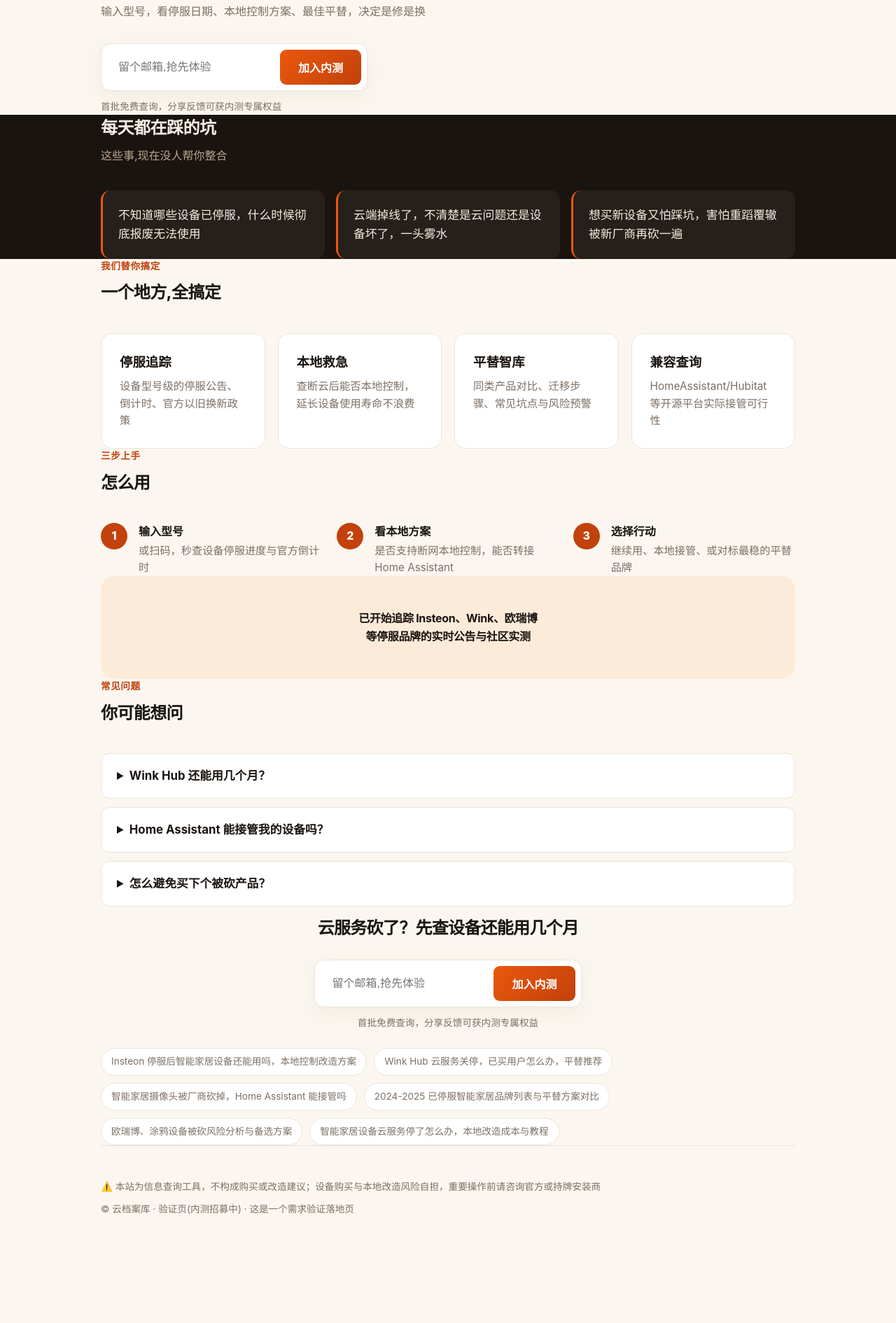
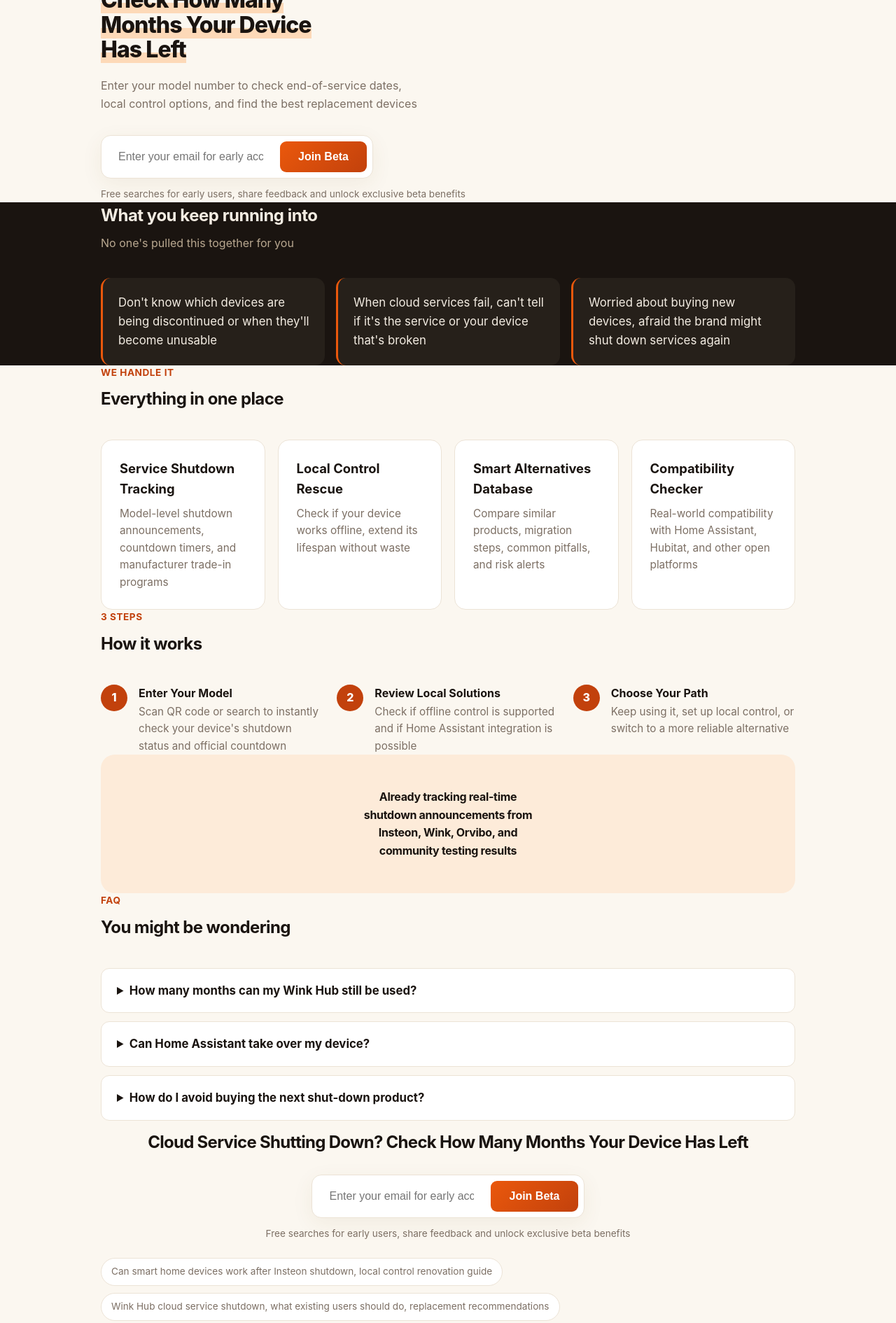
Before and after one commit to h2652908721-collab/smart-home-cloud-shutdown-tracker, a plain HTML site: page index.html in a window 1280 px wide. Shown: the part 228-2118 px from the top of the page at 70% size. Before the commit the page ends 2015 px from the top, so only its background shows below. Drawn offline with Linux system fonts and the light colour scheme.

Commit message:
relang to en

```diff
--- a/index.html
+++ b/index.html
@@ -1,6 +1,6 @@
-<!doctype html><html lang="zh-CN"><head>
+<!doctype html><html lang="en"><head>
 <meta charset="utf-8"><meta name="viewport" content="width=device-width,initial-scale=1">
-<title>云档案库 — 停服设备有救吗</title><link rel="canonical" href="https://h2652908721-collab.github.io/smart-home-cloud-shutdown-tracker/"><meta name="description" content="停服设备有救吗"><meta property="og:type" content="website"><meta property="og:title" content="云档案库 — 停服设备有救吗"><meta property="og:description" content="停服设备有救吗"><meta property="og:url" content="https://h2652908721-collab.github.io/smart-home-cloud-shutdown-tracker/">
+<title>Archive — Can Your Device Be Saved?</title>
 <style>
 :root{--ink:#1a1410;--bg:#fbf7f0;--card:#fff;--brand:#c2410c;--brand2:#ea580c;
 --muted:#7c6f64;--line:#ece3d6;--space:clamp(3.5rem,2rem+6vw,7rem)}
@@ -52,8 +52,8 @@ details{background:var(--card);border:1px solid var(--line);border-radius:12px;p
 summary{font-weight:650;cursor:pointer;font-size:1.05rem}
 details p{color:var(--muted);margin-top:10px}
 .seo{display:flex;flex-wrap:wrap;gap:10px;margin-top:24px}
-.seo a,.seo span{font-size:.85rem;color:var(--muted);background:var(--card);border:1px solid var(--line);
-padding:8px 14px;border-radius:999px;display:inline-block;text-decoration:none}
+.seo span{font-size:.85rem;color:var(--muted);background:var(--card);border:1px solid var(--line);
+padding:8px 14px;border-radius:999px;display:inline-block}
 footer{padding:48px 0;color:var(--muted);font-size:.85rem;border-top:1px solid var(--line);margin-top:var(--space)}
 .foot-cta{text-align:center;padding:var(--space) 0}
 .foot-cta h2{font-size:clamp(1.8rem,1.1rem+3vw,3rem);letter-spacing:-.03em;margin-bottom:26px}
@@ -61,31 +61,31 @@ footer{padding:48px 0;color:var(--muted);font-size:.85rem;border-top:1px solid v
 </style><script data-goatcounter="https://friday-lab.goatcounter.com/count" async src="//gc.zgo.at/count.js"></script>
 </head><body>
 <div class="wrap">
-<header><div class="logo">🍜 云档案库</div><a class="nav-cta" href="#join">加入内测</a></header>
+<header><div class="logo">🍜 Archive</div><a class="nav-cta" href="#join">Join Beta</a></header>
 <div class="hero">
-<span class="badge">停服设备有救吗</span>
-<h1><span class="hl">云服务砍了？先查设备还能用几个月</span></h1>
-<p class="sub">输入型号，看停服日期、本地控制方案、最佳平替，决定是修是换</p>
+<span class="badge">Can Your Device Be Saved?</span>
+<h1><span class="hl">Cloud Service Shutting Down? Check How Many Months Your Device Has Left</span></h1>
+<p class="sub">Enter your model number to check end-of-service dates, local control options, and find the best replacement devices</p>
 <div id="join" class="cta-row">
-<form class="form" action="https://formsubmit.co/2734e0f49605680196bfc44f5cca0531" method="POST"><input type="hidden" name="_subject" value="云档案库 — 新内测申请"><input type="hidden" name="_captcha" value="false"><input type="hidden" name="_template" value="table"><input type="email" name="email" required placeholder="留个邮箱,抢先体验"><button type="submit">加入内测</button></form></div>
-<p class="cta-sub">首批免费查询，分享反馈可获内测专属权益</p>
+<form class="form" action="https://formsubmit.co/2734e0f49605680196bfc44f5cca0531" method="POST"><input type="hidden" name="_subject" value="Archive — early access request"><input type="hidden" name="_captcha" value="false"><input type="hidden" name="_template" value="table"><input type="email" name="email" required placeholder="Enter your email for early access"><button type="submit">Join Beta</button></form></div>
+<p class="cta-sub">Free searches for early users, share feedback and unlock exclusive beta benefits</p>
 </div></div>
 <div class="pains"><div class="wrap">
-<h2>每天都在踩的坑</h2><p class="lead">这些事,现在没人帮你整合</p>
-<ul><li>不知道哪些设备已停服，什么时候彻底报废无法使用</li><li>云端掉线了，不清楚是云问题还是设备坏了，一头雾水</li><li>想买新设备又怕踩坑，害怕重蹈覆辙被新厂商再砍一遍</li></ul></div></div>
+<h2>What you keep running into</h2><p class="lead">No one's pulled this together for you</p>
+<ul><li>Don't know which devices are being discontinued or when they'll become unusable</li><li>When cloud services fail, can't tell if it's the service or your device that's broken</li><li>Worried about buying new devices, afraid the brand might shut down services again</li></ul></div></div>
 <div class="wrap">
-<section class="block"><div class="eyebrow">我们替你搞定</div>
-<h2 class="t">一个地方,全搞定</h2><div class="cards"><div class="card"><h3>停服追踪</h3><p>设备型号级的停服公告、倒计时、官方以旧换新政策</p></div><div class="card"><h3>本地救急</h3><p>查断云后能否本地控制，延长设备使用寿命不浪费</p></div><div class="card"><h3>平替智库</h3><p>同类产品对比、迁移步骤、常见坑点与风险预警</p></div><div class="card"><h3>兼容查询</h3><p>HomeAssistant/Hubitat 等开源平台实际接管可行性</p></div></div></section>
-<section class="block"><div class="eyebrow">三步上手</div>
-<h2 class="t">怎么用</h2><div class="steps"><div class="step"><span class="n">1</span><div><b>输入型号</b><p>或扫码，秒查设备停服进度与官方倒计时</p></div></div><div class="step"><span class="n">2</span><div><b>看本地方案</b><p>是否支持断网本地控制，能否转接 Home Assistant</p></div></div><div class="step"><span class="n">3</span><div><b>选择行动</b><p>继续用、本地接管、或对标最稳的平替品牌</p></div></div></div></section>
-<div class="proof"><p>已开始追踪 Insteon、Wink、欧瑞博等停服品牌的实时公告与社区实测</p></div>
-<section class="block"><div class="eyebrow">常见问题</div>
-<h2 class="t">你可能想问</h2><details><summary>Wink Hub 还能用几个月？</summary><p>查型号后看官方停服日期、断网后能否本地用、平替推荐，以此做决策</p></details><details><summary>Home Assistant 能接管我的设备吗？</summary><p>我们逐个实测并标注兼容度，不夸大能力，诚实标注改造成本与难度</p></details><details><summary>怎么避免买下个被砍产品？</summary><p>追踪品牌停服历史与融资动向，帮你识别风险，选更稳定的平替</p></details></section>
+<section class="block"><div class="eyebrow">We handle it</div>
+<h2 class="t">Everything in one place</h2><div class="cards"><div class="card"><h3>Service Shutdown Tracking</h3><p>Model-level shutdown announcements, countdown timers, and manufacturer trade-in programs</p></div><div class="card"><h3>Local Control Rescue</h3><p>Check if your device works offline, extend its lifespan without waste</p></div><div class="card"><h3>Smart Alternatives Database</h3><p>Compare similar products, migration steps, common pitfalls, and risk alerts</p></div><div class="card"><h3>Compatibility Checker</h3><p>Real-world compatibility with Home Assistant, Hubitat, and other open platforms</p></div></div></section>
+<section class="block"><div class="eyebrow">3 steps</div>
+<h2 class="t">How it works</h2><div class="steps"><div class="step"><span class="n">1</span><div><b>Enter Your Model</b><p>Scan QR code or search to instantly check your device's shutdown status and official countdown</p></div></div><div class="step"><span class="n">2</span><div><b>Review Local Solutions</b><p>Check if offline control is supported and if Home Assistant integration is possible</p></div></div><div class="step"><span class="n">3</span><div><b>Choose Your Path</b><p>Keep using it, set up local control, or switch to a more reliable alternative</p></div></div></div></section>
+<div class="proof"><p>Already tracking real-time shutdown announcements from Insteon, Wink, Orvibo, and community testing results</p></div>
+<section class="block"><div class="eyebrow">FAQ</div>
+<h2 class="t">You might be wondering</h2><details><summary>How many months can my Wink Hub still be used?</summary><p>Check the official shutdown date, verify offline functionality, and compare replacements to make your decision</p></details><details><summary>Can Home Assistant take over my device?</summary><p>We test each device individually and honestly rate compatibility, renovation costs, and difficulty levels</p></details><details><summary>How do I avoid buying the next shut-down product?</summary><p>We track brand shutdown history and funding trends to help you identify risks and choose more stable alternatives</p></details></section>
 <div class="foot-cta" id="join2">
-<h2>云服务砍了？先查设备还能用几个月</h2>
-<form class="form" action="https://formsubmit.co/2734e0f49605680196bfc44f5cca0531" method="POST"><input type="hidden" name="_subject" value="云档案库 — 新内测申请"><input type="hidden" name="_captcha" value="false"><input type="hidden" name="_template" value="table"><input type="email" name="email" required placeholder="留个邮箱,抢先体验"><button type="submit">加入内测</button></form>
-<p class="cta-sub">首批免费查询，分享反馈可获内测专属权益</p>
-<div class="seo"><a href="seo/0.html">Insteon 停服后智能家居设备还能用吗，本地控制改造方案</a><a href="seo/1.html">Wink Hub 云服务关停，已买用户怎么办，平替推荐</a><a href="seo/2.html">智能家居摄像头被厂商砍掉，Home Assistant 能接管吗</a><a href="seo/3.html">2024-2025 已停服智能家居品牌列表与平替方案对比</a><a href="seo/4.html">欧瑞博、涂鸦设备被砍风险分析与备选方案</a><a href="seo/5.html">智能家居设备云服务停了怎么办，本地改造成本与教程</a></div>
+<h2>Cloud Service Shutting Down? Check How Many Months Your Device Has Left</h2>
+<form class="form" action="https://formsubmit.co/2734e0f49605680196bfc44f5cca0531" method="POST"><input type="hidden" name="_subject" value="Archive — early access request"><input type="hidden" name="_captcha" value="false"><input type="hidden" name="_template" value="table"><input type="email" name="email" required placeholder="Enter your email for early access"><button type="submit">Join Beta</button></form>
+<p class="cta-sub">Free searches for early users, share feedback and unlock exclusive beta benefits</p>
+<div class="seo"><span>Can smart home devices work after Insteon shutdown, local control renovation guide</span><span>Wink Hub cloud service shutdown, what existing users should do, replacement recommendations</span><span>Smart home camera shut down by manufacturer, can Home Assistant take over</span><span>2024-2025 list of discontinued smart home brands and replacement solution comparisons</span><span>Risk analysis of Orvibo and Tuya device shutdowns and backup alternatives</span><span>What to do when smart home device cloud services stop, local renovation costs and tutorials</span></div>
 </div>
-<footer><p style="margin-bottom:10px">⚠️ 本站为信息查询工具，不构成购买或改造建议；设备购买与本地改造风险自担，重要操作前请咨询官方或持牌安装商</p>© 云档案库 · 验证页(内测招募中) · 这是一个需求验证落地页</footer>
+<footer><p style="margin-bottom:10px">⚠️ ⚠️ This site is an information lookup tool only and does not constitute purchase or renovation advice. Device purchase and local modification risks are your responsibility. Consult official sources or licensed installers before any major changes.</p>© Archive · Beta — demand-validation page</footer>
 </div></div></body></html>
```
Also changed, not shown: copy.json (added, +70 -0 lines).
